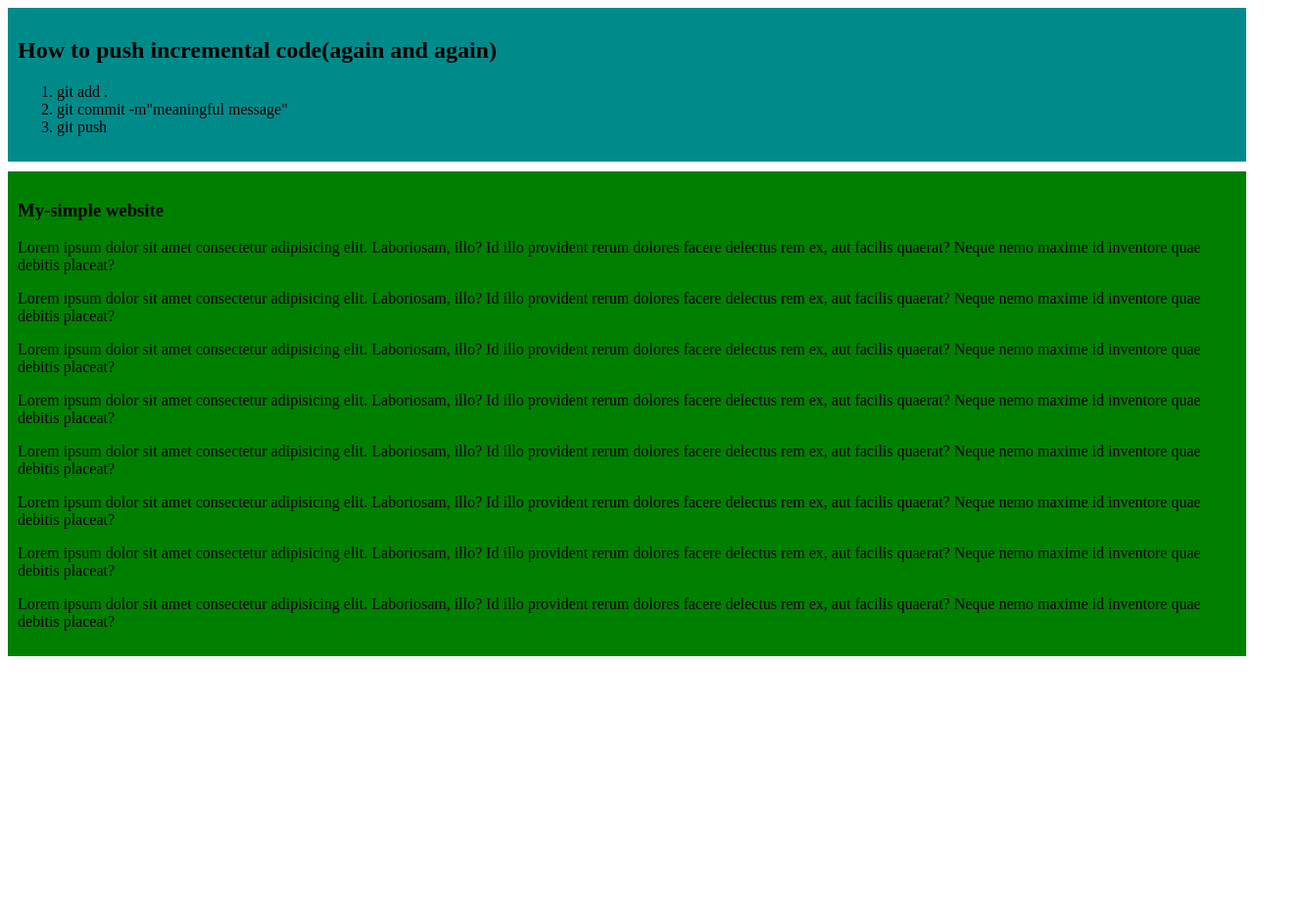
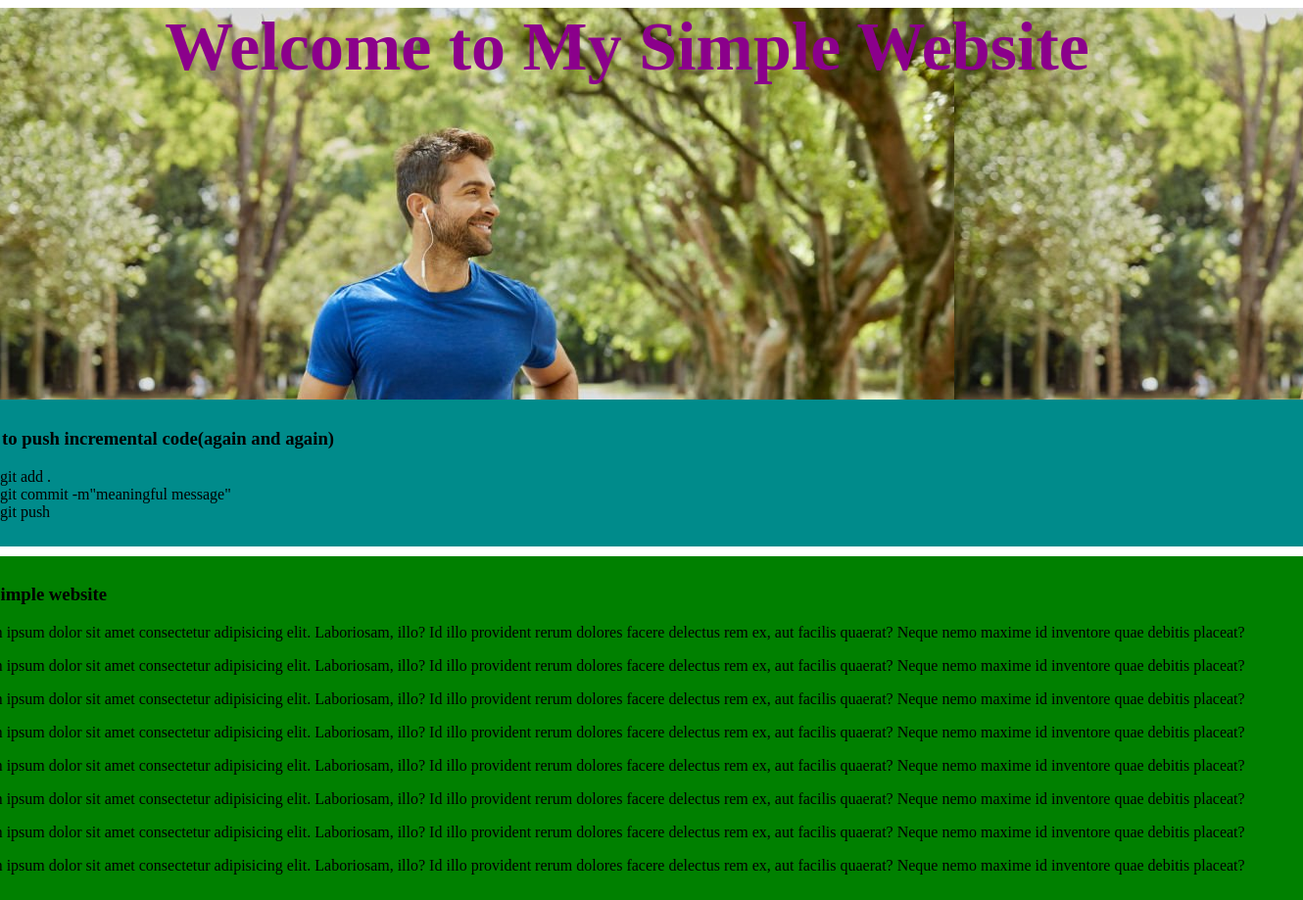
Before and after one commit to Samiul2024/my-simple-website, a plain HTML site: page index.html in a window 1280 px wide. Shown: the whole page at 98% size, 1330 px wide, since content can reach past the window. Before the commit the page ends 800 px from the top, so only its background shows below. Drawn offline with Linux system fonts and the light colour scheme.

Commit message:
added header image

```diff
--- a/Styles/blog.css
+++ b/Styles/blog.css
@@ -6,3 +6,17 @@ div{
 .increment{
     background-color: darkcyan;
 }
+header{
+    background-image: url(../images/p3.jpg);
+    height: 400px;
+    margin: 0px;
+}
+body{
+    margin: -50px;
+    /* margin-top: 0px; */
+}
+h2{
+    text-align: center;
+    font-size: 70px;
+    color: darkmagenta;
+}
--- a/index.html
+++ b/index.html
@@ -7,8 +7,11 @@
     <link rel="stylesheet" href="Styles/blog.css">
 </head>
 <body>
+    <header>
+        <h2>Welcome to My Simple Website</h2>
+    </header>
     <div class="increment">
-        <h2>How to push incremental code(again and again)</h2>
+        <h3>How to push incremental code(again and again)</h3>
         <ol>
             <li>git add .</li>
             <li>git commit -m"meaningful message"</li>
```
Also changed, not shown: images/p3.jpg (added).
